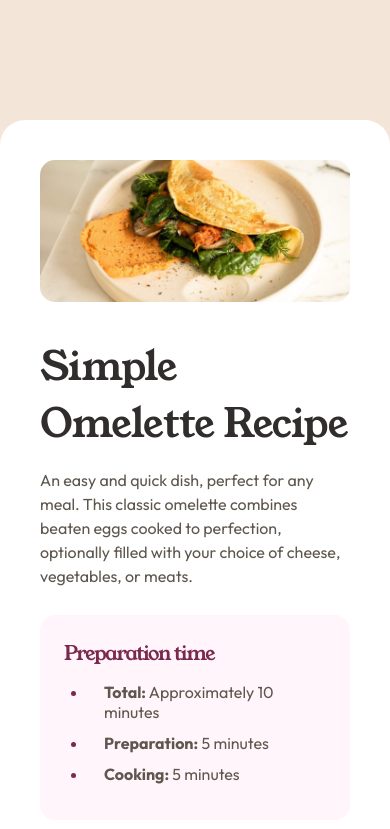
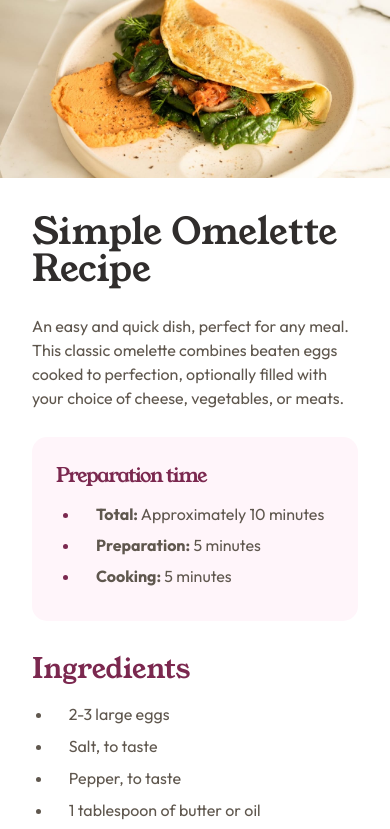
Before and after one commit to ephraim-beltran/recipe-page, a plain HTML site: page index.html in a window 390 px wide. Shown: the top 829 px of the page. Drawn offline with Linux system fonts and the light colour scheme.

Commit message:
Mobile version styling

```diff
--- a/styles.css
+++ b/styles.css
@@ -134,3 +134,29 @@ main {
 .recipe-nutritional th {
     font-weight: 400;
 }
+@media only screen and (width < 1080px) {
+    main {
+        margin: 40px auto;
+    }
+}
+@media only screen and (max-width: 500px) {
+    main {
+        margin: 0 auto;
+    }
+    .recipe {
+        padding: 0;
+        border-radius: 0;
+    }
+    .recipe > *:not(img) {
+        margin-inline: 2rem;
+    }
+    .recipe h2 {
+        font-size: 2.3rem;
+        line-height: 1;
+        letter-spacing: 0em;
+        margin-bottom: 0.7em;
+    }
+    .recipe img {
+        border-radius: 0;
+    }
+}
```
